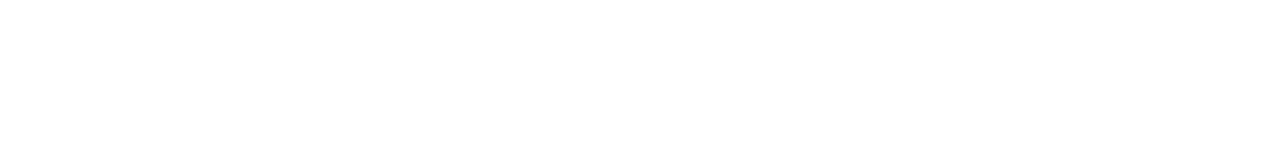
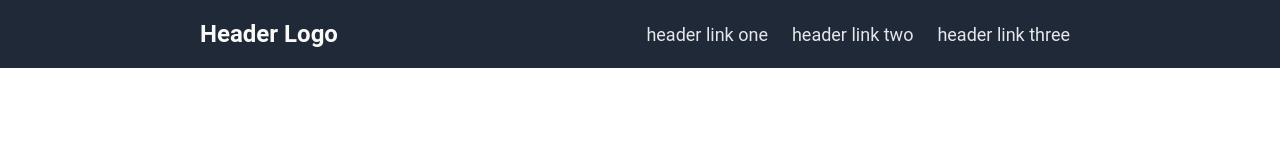
Before and after one commit to Kouroshh89/landing-page, a plain HTML site: page index.html in a window 1280 px wide. Drawn offline with Linux system fonts and the light colour scheme.

Commit message:
Add header section

```diff
--- a/index.html
+++ b/index.html
@@ -8,6 +8,13 @@
     </head>
 
     <body>
-
+        <div class="header">
+            <div class="logo">Header Logo</div>
+            <div class="links">
+                <a href="#" class="link">header link one</a>
+                <a href="#" class="link">header link two</a>
+                <a href="#" class="link">header link three</a>
+            </div>
+        </div>
     </body>
 </html>
--- a/styles.css
+++ b/styles.css
@@ -0,0 +1,28 @@
+* {
+    padding: 0px;
+    margin: 0px;
+    box-sizing: border-box;
+    font-family: "roboto", sans-serif;
+}
+
+.header {
+    background-color: #1F2937;
+    color: white;
+    padding: 20px 200px;
+    display: flex;
+    align-items: center;
+}
+
+.logo {
+    font-size: 24px;
+    font-weight: 700;
+    color: #F9FAF8;
+    margin-right: auto;
+}
+
+.link {
+    margin: 0 10px;
+    text-decoration: none;
+    color: #E5E7EB;
+    font-size: 18px;
+}
```
